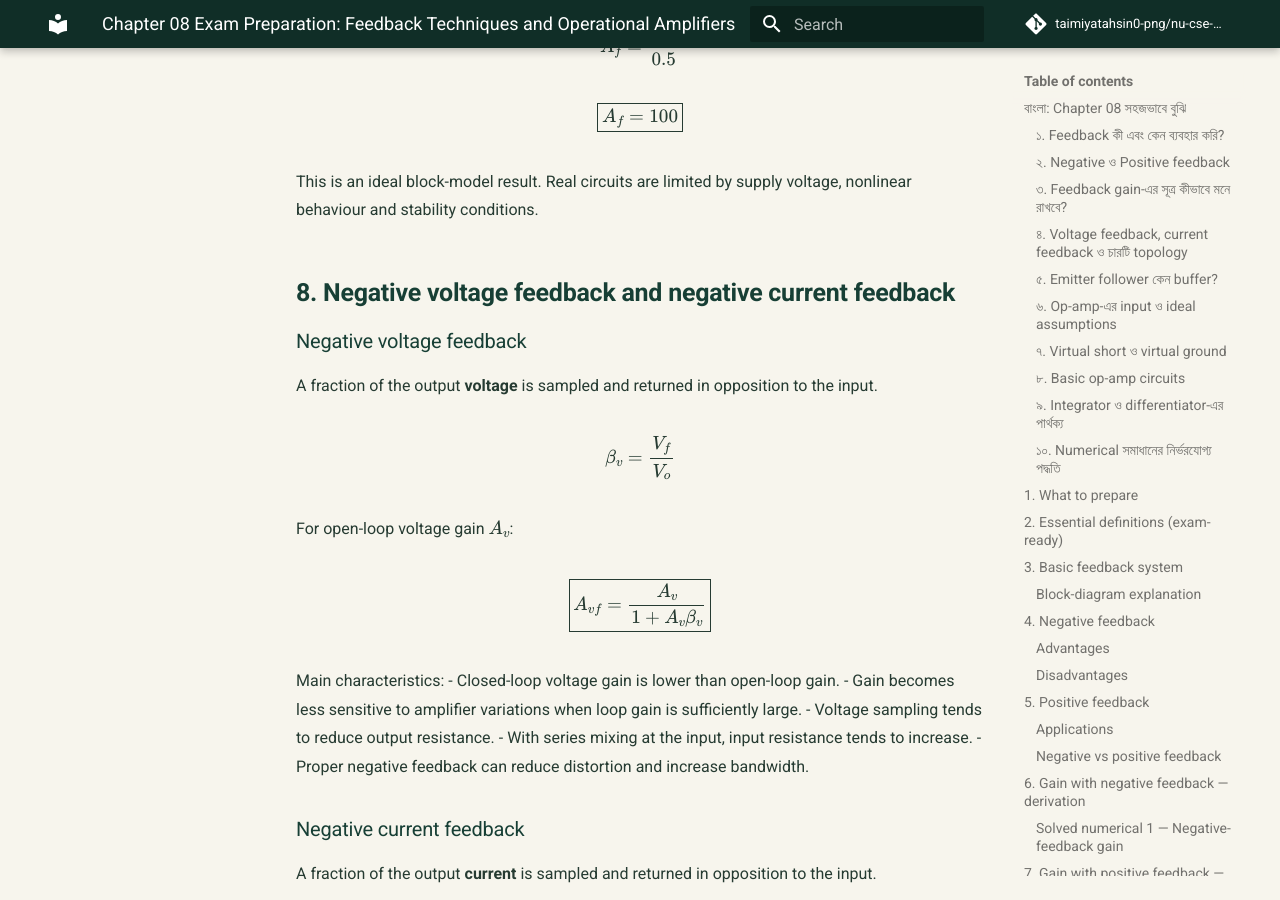
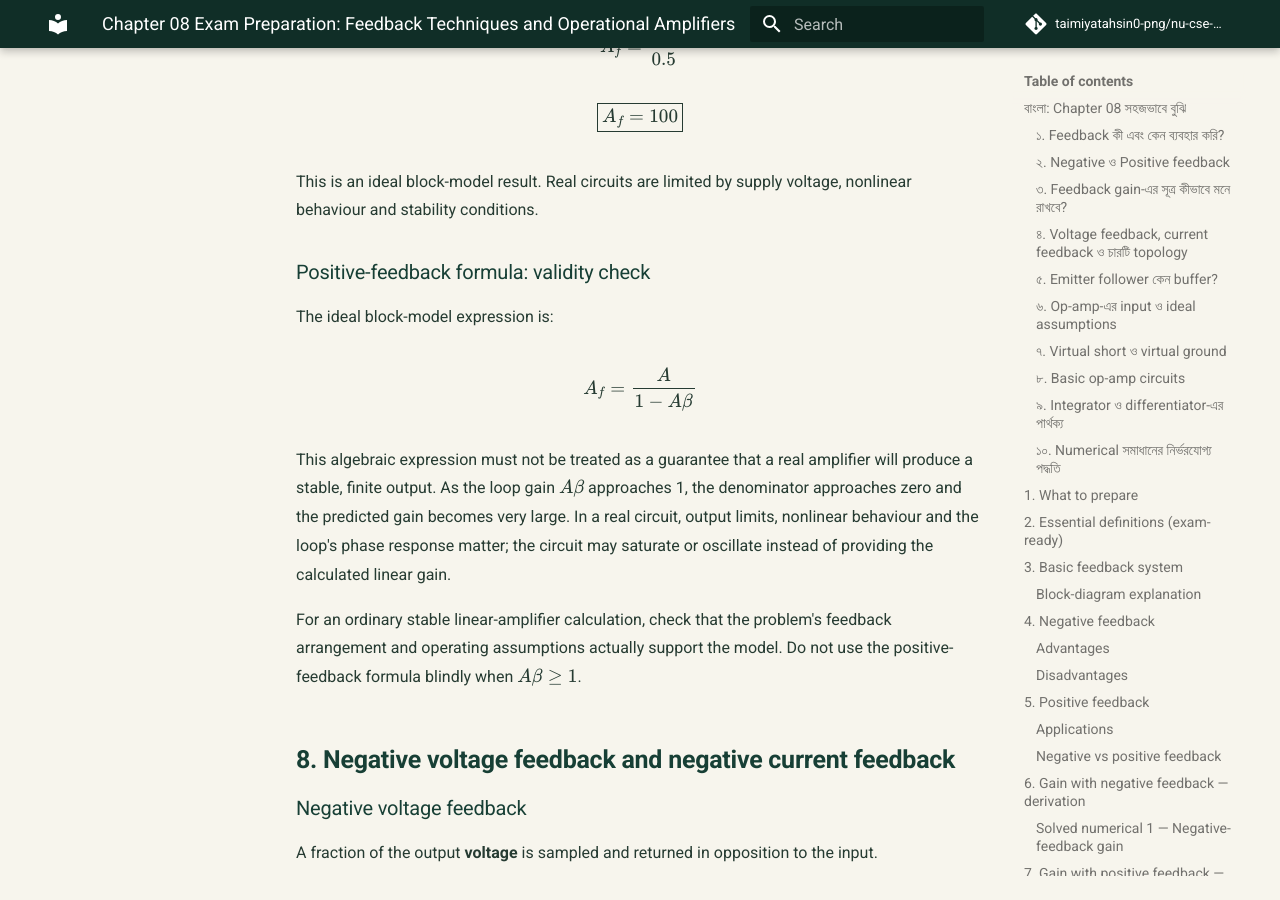
Before and after one commit to taimiyatahsin0-png/nu-cse-notes-store, an MkDocs documentation site: the page built from docs/subjects/eec/chapter-08-exam-preparation.md, in a window 1280 px wide and 900 px high, scrolled down 11687 px. Built offline with MkDocs 1.6.1 and Material for MkDocs 9.7.7, drawn with Linux system fonts in a browser that asks for light colours; comment, search, counter and statistics services are not loaded.

Commit message:
Clarify EEC formula assumptions and exam traps

```diff
--- a/docs/subjects/eec/chapter-08-exam-preparation.md
+++ b/docs/subjects/eec/chapter-08-exam-preparation.md
@@ -427,6 +427,18 @@ A_f=\frac{50}{0.5}
 \]
 
 This is an ideal block-model result. Real circuits are limited by supply voltage, nonlinear behaviour and stability conditions.
+
+### Positive-feedback formula: validity check
+
+The ideal block-model expression is:
+
+\[
+A_f=\frac{A}{1-A\beta}
+\]
+
+This algebraic expression must not be treated as a guarantee that a real amplifier will produce a stable, finite output. As the loop gain \(A\beta\) approaches 1, the denominator approaches zero and the predicted gain becomes very large. In a real circuit, output limits, nonlinear behaviour and the loop's phase response matter; the circuit may saturate or oscillate instead of providing the calculated linear gain.
+
+For an ordinary stable linear-amplifier calculation, check that the problem's feedback arrangement and operating assumptions actually support the model. Do not use the positive-feedback formula blindly when \(A\beta\geq1\).
 
 ## 8. Negative voltage feedback and negative current feedback
 
```
